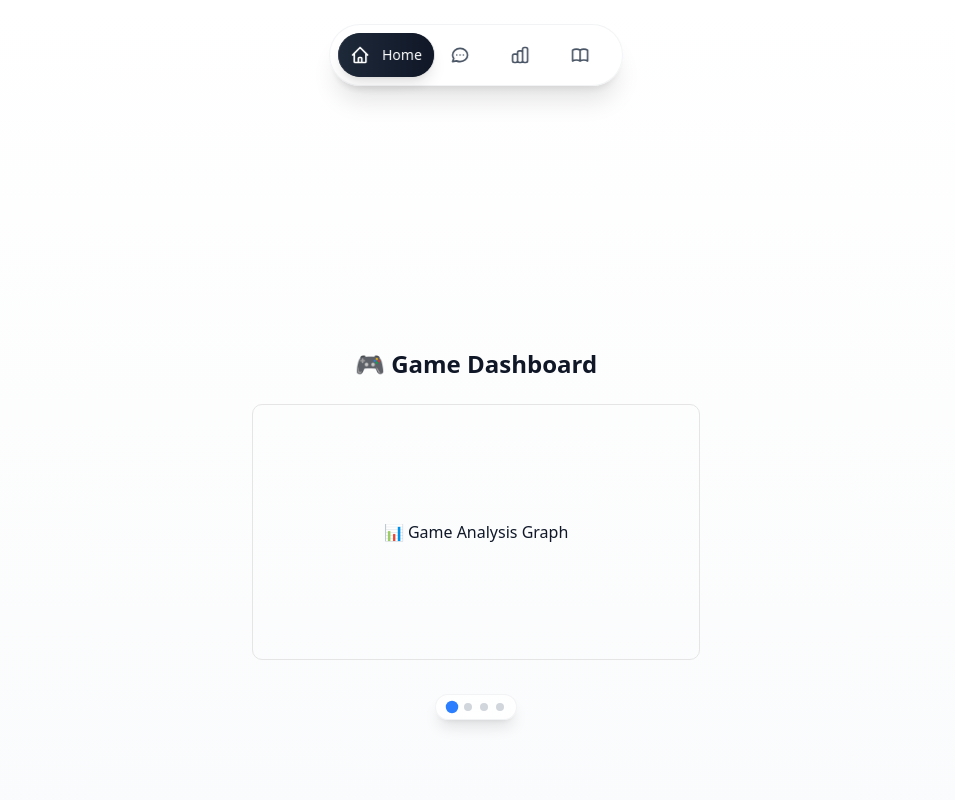
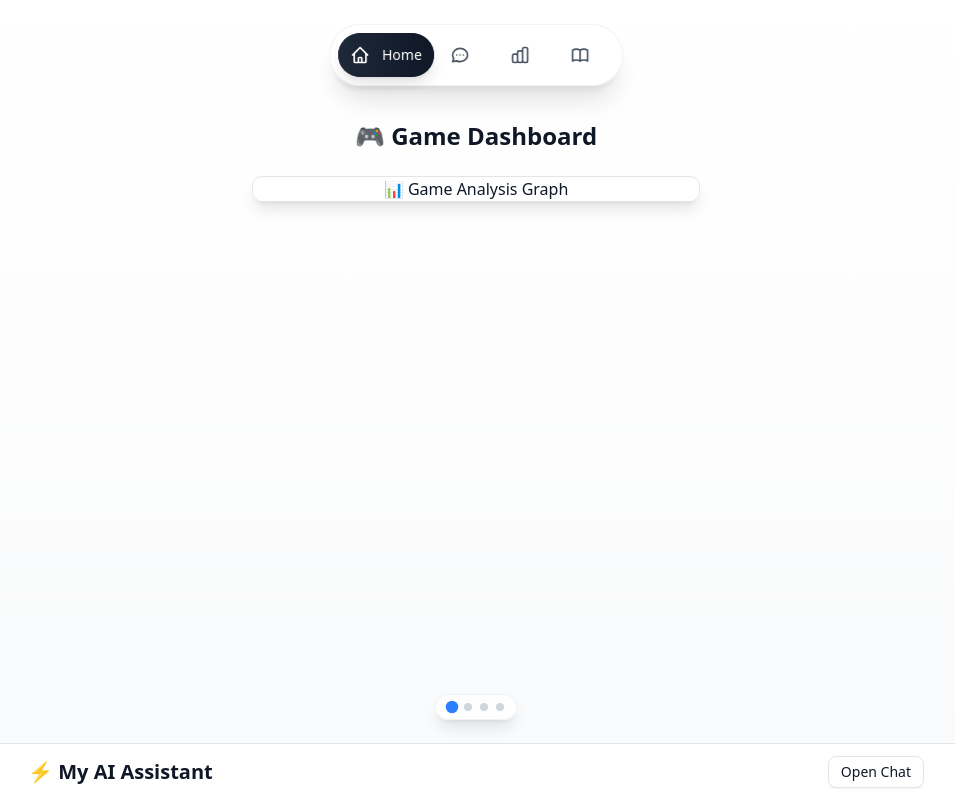
Before and after one commit to firecodespace/samsung-prism-frontend, a Next.js app: page / in a window 1280 px wide. Shown: the top 800 px of the page, without its empty margins (164-1119 px from the left). Built offline with nearby package versions, Linux system fonts and the light colour scheme.

Commit message:
4th
made the home screen a lot better

```diff
--- a/app/layout.tsx
+++ b/app/layout.tsx
@@ -1,4 +1,5 @@
 // app/layout.tsx
+
 import "./globals.css";
 import type { Metadata } from "next";
 import Navbar from "@/components/Navbar";
@@ -19,7 +20,9 @@ export default function RootLayout({
       <body className="min-h-screen bg-gradient-to-b from-white to-gray-50 text-gray-900">
         <SwipeProvider>
           <Navbar />
-          <main className="mx-auto max-w-4xl px-4 pt-26 pb-24">{children}</main>
+          <main className="mx-auto max-w-4xl px-4 pt-26 pb-24 min-h-screen flex flex-col">
+            {children}
+          </main>
         </SwipeProvider>
       </body>
     </html>
--- a/app/page.tsx
+++ b/app/page.tsx
@@ -1,20 +1,24 @@
+// app/page.tsx
+
 import Taskbar from "@/components/Taskbar";
 
 export default function Home() {
   return (
-    <main className="flex flex-col min-h-screen">
-      {/* Top Chat Taskbar */}
-      <Taskbar />
+    <div className="flex flex-col h-full min-h-0 relative">
+      {/* Top Chat Taskbar - Fixed positioning to avoid overlap */}
+      <div className="relative z-20 mb-4">
+        <Taskbar />
+      </div>
 
-      {/* Main content */}
-      <div className="flex-1 flex flex-col items-center justify-center p-6 gap-6">
+      {/* Main content - Takes remaining space */}
+      <div className="flex-1 flex flex-col items-center justify-center gap-6 pb-32 min-h-0">
         <h2 className="text-2xl font-semibold">🎮 Game Dashboard</h2>
 
-        {/* Game Analysis section */}
-        <div className="w-full max-w-md h-64 border rounded-lg flex items-center justify-center">
+        {/* Game Analysis section - Responsive sizing */}
+        <div className="w-full max-w-md flex-1 max-h-80 border rounded-lg flex items-center justify-center bg-white/80 backdrop-blur-sm shadow-lg">
           📊 Game Analysis Graph
         </div>
       </div>
-    </main>
+    </div>
   );
 }
```
